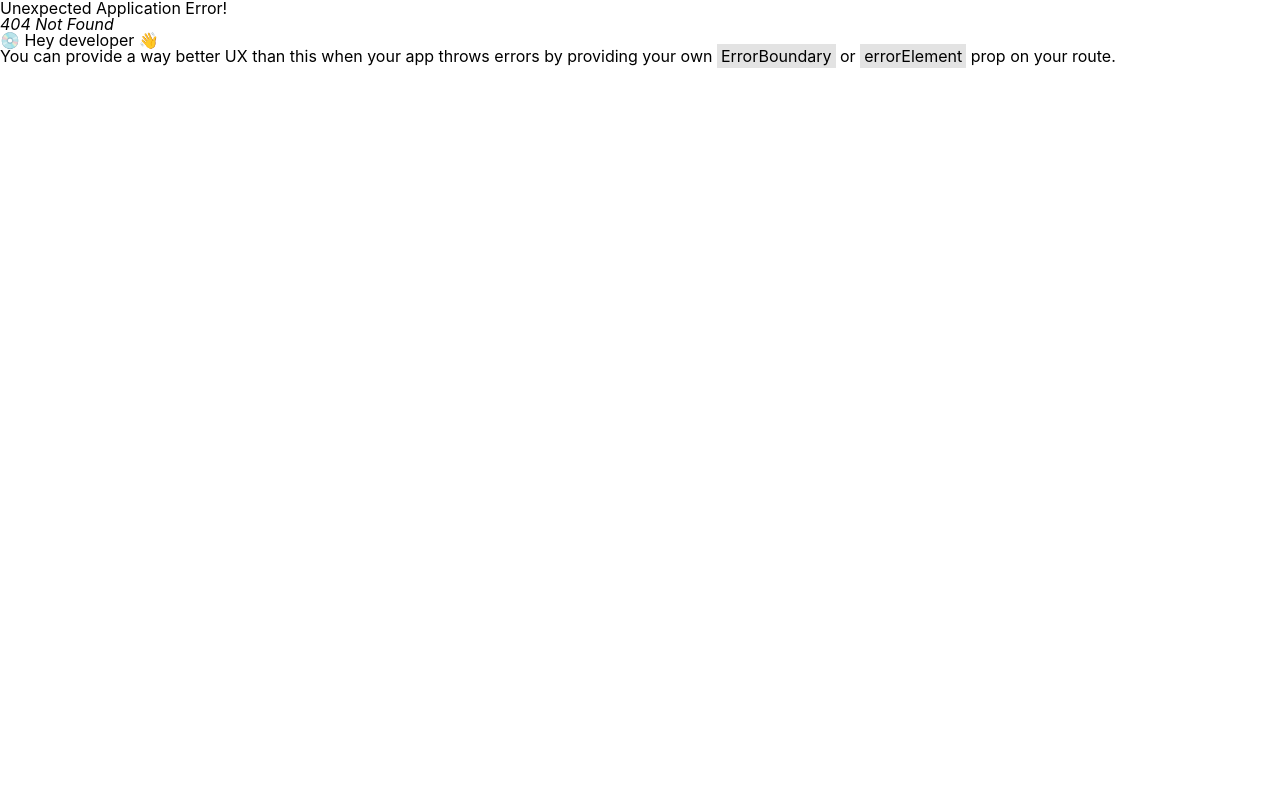
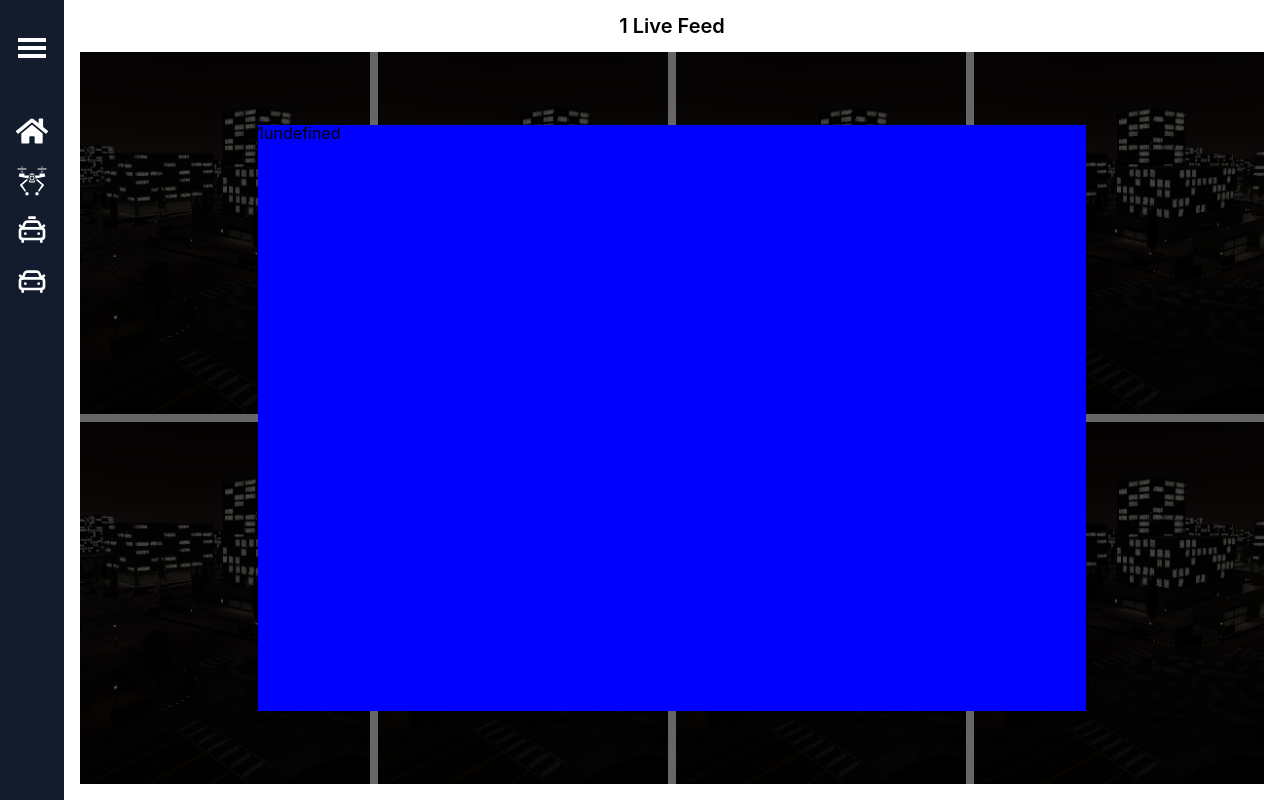
Before and after one commit to MinjuKim023/Evacuation-Simulation, a React (Vite) app: page /1/1 in a window 1280 px wide. Before the commit this address had no page. Built offline with nearby package versions, Linux system fonts and the light colour scheme.

Commit message:
added liveview liveviewdetail

```diff
--- a/index.html
+++ b/index.html
@@ -9,6 +9,6 @@
   </head>
   <body>
     <div id="root"></div>
-    <script type="module" src="/src/main.jsx"></script>
+    <script type="module" src="./src/app/main.jsx"></script>
   </body>
 </html>
--- a/src/App.jsx
+++ /dev/null
@@ -1,37 +0,0 @@
-import { createBrowserRouter, RouterProvider } from "react-router-dom";
-import Home from "./pages/Home";
-import MainLayout from "./app/router/MainLayout";
-import Drone from "./pages/Drone";
-import CarAI from "./pages/CarAI";
-import CarPerson from "./pages/CarPerson";
-
-const router = createBrowserRouter([
-  {
-    path: "/",
-    element: <MainLayout />,
-    children: [
-      {
-        path: "/",
-        element: <Home />,
-      },
-      {
-        path: "/drone",
-        element: <Drone />,
-      },
-      {
-        path: "/car-ai",
-        element: <CarAI />,
-      },
-      {
-        path: "/car-person",
-        element: <CarPerson />,
-      },
-    ],
-  },
-]);
-
-function App() {
-  return <RouterProvider router={router} />;
-}
-
-export default App;
--- /dev/null
+++ b/src/app/App.jsx
@@ -0,0 +1,36 @@
+import { createBrowserRouter, RouterProvider } from "react-router-dom";
+import Home from "../pages/Home";
+import MainLayout from "./router/MainLayout";
+import Drone from "../pages/Drone";
+import CarAI from "../pages/CarAI";
+import CarPerson from "../pages/CarPerson";
+import Agents from "../pages/Agents";
+
+const router = createBrowserRouter([
+  {
+    path: "/",
+    element: <MainLayout />,
+    children: [
+      {
+        path: "/",
+        element: <Home />,
+      },
+      {
+        path: "/:agent",
+        element: <Agents />,
+        children: [
+          {
+            path: ":id",
+            element: <Agents />,
+          },
+        ],
+      },
+    ],
+  },
+]);
+
+function App() {
+  return <RouterProvider router={router} />;
+}
+
+export default App;
--- a/src/components/LiveView.jsx
+++ b/src/components/LiveView.jsx
@@ -1,8 +1,23 @@
-import React from "react";
+import React, { useState } from "react";
 import Lottie from "react-lottie";
 import loadingLottie from "../assets/loading-lottie.json";
+import { useLocation, useMatch, useNavigate } from "react-router-dom";
+import { motion } from "framer-motion";
+import LiveViewDetail from "./LiveViewDetail";
 
 const LiveView = ({ imageSrc, category }) => {
+  const [index, setIndex] = useState();
+  const location = useLocation();
+  const navigate = useNavigate();
+  const currentLocation = location.pathname.split("/")[1]; // useState ❌
+
+  const agentMatch = useMatch(`/${currentLocation}/:id`);
+
+  const onViewClicked = (index) => {
+    setIndex(index);
+    navigate(`/${currentLocation}/${index}`);
+  };
+
   const defaultOptions = {
     loop: true,
     autoplay: true,
@@ -13,7 +28,32 @@ const LiveView = ({ imageSrc, category }) => {
     <div className="live-view">
       <h2>{category} Live Feed</h2>
       {imageSrc ? (
-        <img src={imageSrc} alt="Drone View" />
+        <div className="live-view-container">
+          <motion.div className="live-view-container-images">
+            {[...Array(8)].map((_, index) => (
+              <motion.div
+                className="view-box"
+                onClick={() => onViewClicked(index)}
+                layoutId={`view-${index}`}
+                initial={{ opacity: 0 }}
+                animate={{ opacity: 1 }}
+                transition={{ duration: 0 }}
+                key={index}
+              >
+                <img
+                  key={index}
+                  src={imageSrc}
+                  alt={`Drone View ${index + 1}`}
+                />
+              </motion.div>
+            ))}
+          </motion.div>
+          <LiveViewDetail
+            agentMatch={agentMatch}
+            currentLocation={currentLocation}
+            index={index}
+          />
+        </div>
       ) : (
         <Lottie options={defaultOptions} height={200} width={200} />
       )}
--- /dev/null
+++ b/src/components/LiveViewDetail.jsx
@@ -0,0 +1,28 @@
+import { AnimatePresence, motion } from "framer-motion";
+import React from "react";
+import { useNavigate } from "react-router-dom";
+
+const LiveViewDetail = ({ agentMatch, currentLocation, index }) => {
+  const navigate = useNavigate();
+  const handleClose = () => {
+    navigate(`/${currentLocation}`); // 또는 navigate(-1) 도 가능
+  };
+
+  return (
+    <AnimatePresence mode="wait" initial={false}>
+      {agentMatch ? (
+        <motion.div
+          className="live-view-detail"
+          layoutId={`view-${index}`}
+          onClick={handleClose}
+        >
+          <div className="live-view-detail-container">
+            <p>{currentLocation + index}</p>
+          </div>
+        </motion.div>
+      ) : null}
+    </AnimatePresence>
+  );
+};
+
+export default LiveViewDetail;
--- a/src/css/components/_components.scss
+++ b/src/css/components/_components.scss
@@ -1,4 +1,5 @@
 @import "./views";
+@import "./live-view-detail";
 
 .main-layout {
   display: flex;
--- /dev/null
+++ b/src/css/components/_live-view-detail.scss
@@ -0,0 +1,14 @@
+.live-view-detail {
+  position: absolute;
+  width: 100%;
+  height: 100%;
+  background-color: rgba(0, 0, 0, 0.6);
+  display: flex;
+  justify-content: center;
+  align-items: center;
+  &-container {
+    width: 70%;
+    height: 80%;
+    background-color: blue;
+  }
+}
--- a/src/css/components/_views.scss
+++ b/src/css/components/_views.scss
@@ -5,10 +5,37 @@
   flex-direction: column;
   justify-content: center;
   align-items: center;
-
+  overflow: hidden;
+  gap: 1rem;
+  padding: 1rem;
+  box-sizing: border-box;
+  position: relative;
   h2 {
     font-size: 1.25rem;
     font-weight: 600;
+    text-transform: capitalize;
+  }
+  .live-view-container {
+    width: 100%;
+    height: 100%;
+    display: flex;
+    flex-direction: column;
+    justify-content: center;
+    position: relative;
+
+    &-images {
+      display: grid;
+      grid-template-columns: repeat(4, 1fr);
+      grid-template-rows: repeat(2, 1fr);
+      gap: 0.5rem;
+      width: 100%;
+      height: 100%;
+      img {
+        width: 100%;
+        height: 100%;
+        object-fit: cover;
+      }
+    }
   }
 }
 
--- a/src/css/style.css
+++ b/src/css/style.css
@@ -239,10 +239,38 @@ video::-webkit-media-controls {
   flex-direction: column;
   justify-content: center;
   align-items: center;
+  overflow: hidden;
+  gap: 1rem;
+  padding: 1rem;
+  box-sizing: border-box;
+  position: relative;
 }
 .live-view h2 {
   font-size: 1.25rem;
   font-weight: 600;
+  text-transform: capitalize;
+}
+.live-view .live-view-container {
+  width: 100%;
+  height: 100%;
+  display: flex;
+  flex-direction: column;
+  justify-content: center;
+  position: relative;
+}
+.live-view .live-view-container-images {
+  display: grid;
+  grid-template-columns: repeat(4, 1fr);
+  grid-template-rows: repeat(2, 1fr);
+  gap: 0.5rem;
+  width: 100%;
+  height: 100%;
+}
+.live-view .live-view-container-images img {
+  width: 100%;
+  height: 100%;
+  -o-object-fit: cover;
+     object-fit: cover;
 }
 
 .live-view-parent {
@@ -250,6 +278,21 @@ video::-webkit-media-controls {
   height: 100%;
 }
 
+.live-view-detail {
+  position: absolute;
+  width: 100%;
+  height: 100%;
+  background-color: rgba(0, 0, 0, 0.6);
+  display: flex;
+  justify-content: center;
+  align-items: center;
+}
+.live-view-detail-container {
+  width: 70%;
+  height: 80%;
+  background-color: blue;
+}
+
 .main-layout {
   display: flex;
   height: 100vh;
--- /dev/null
+++ b/src/pages/Agents.jsx
@@ -0,0 +1,16 @@
+import React from "react";
+import LiveView from "../components/liveView";
+import { useParams } from "react-router-dom";
+import test_image from "../assets/test-image.png";
+
+const Agents = () => {
+  const { agent } = useParams();
+
+  return (
+    <div className="live-view-parent">
+      <LiveView imageSrc={test_image} category={agent} />
+    </div>
+  );
+};
+
+export default Agents;
--- a/src/pages/Drone.jsx
+++ b/src/pages/Drone.jsx
@@ -7,7 +7,7 @@ const Drone = () => {
 
   useEffect(() => {
     // WebSocket 연결 (친구 노트북의 IP 주소와 포트를 사용)
-    const socket = new WebSocket("ws://10.0.0.38:8080/stream"); // ← 이 부분은 너한테 맞게 바꿔줘
+    const socket = new WebSocket("ws://10.0.0.2:8080/stream/3"); // ← 이 부분은 너한테 맞게 바꿔줘
 
     // 바이너리 데이터를 받겠다고 설정
     socket.binaryType = "arraybuffer";
```
Also changed, not shown: src/app/main.jsx (renamed from src/main.jsx), src/assets/test-image.png (added), 1 other file (tests, documents, lock files or other folders).
